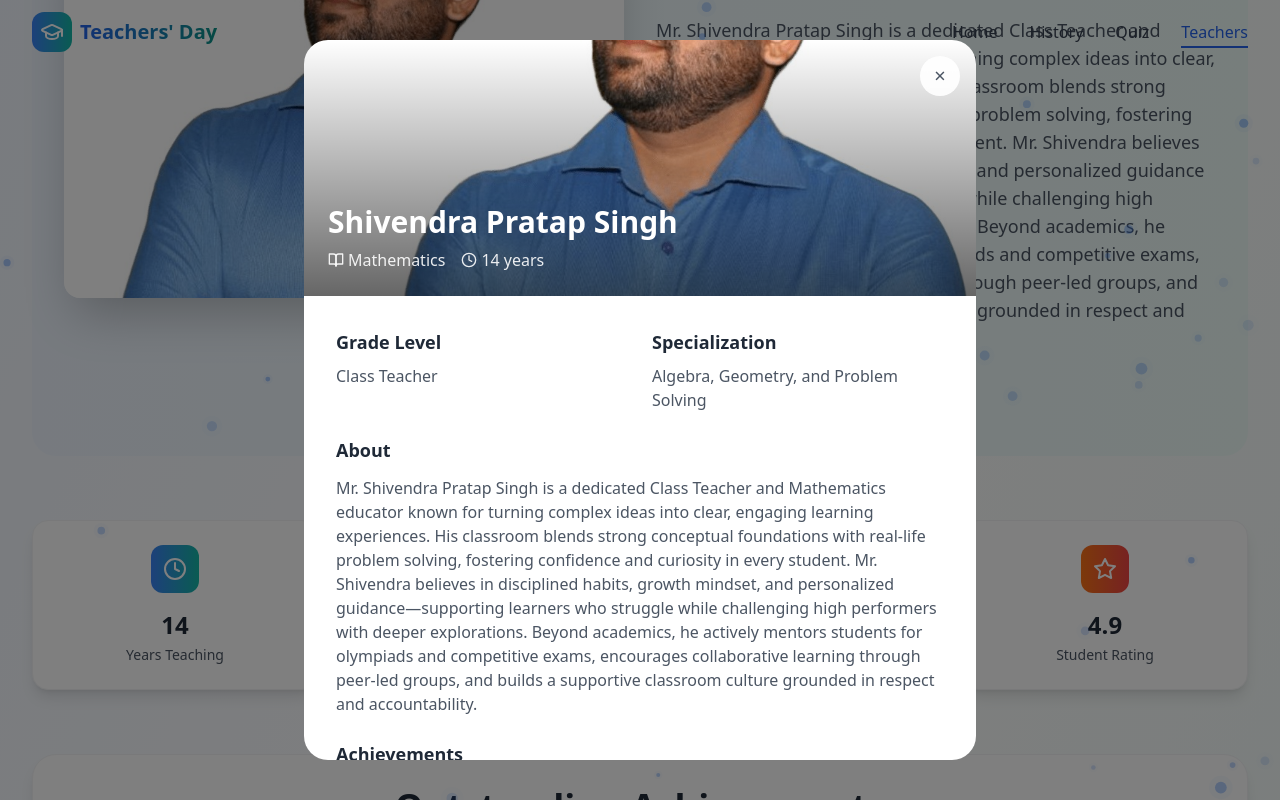
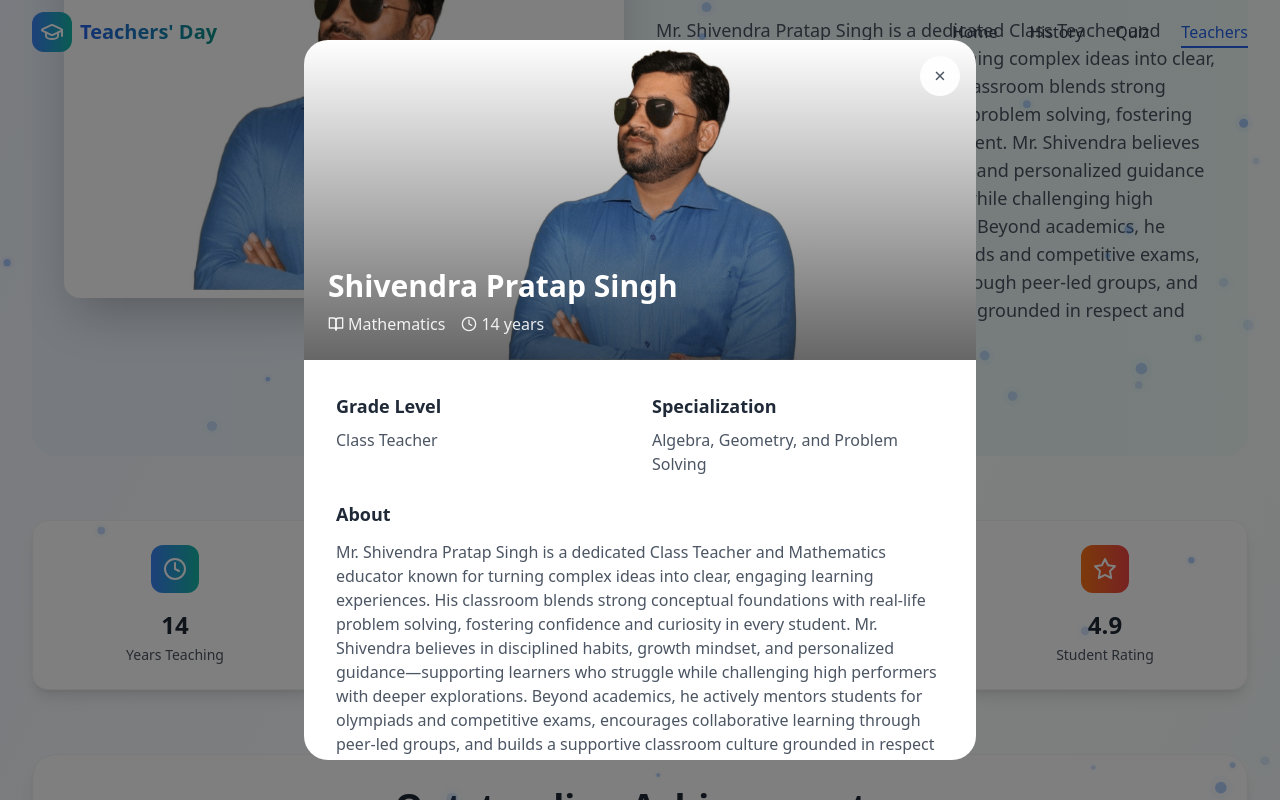
Before and after one commit to arusharma3638-lab/Teachers-Day, a React (Vite) app: page /teachers in a window 1280 px wide. Both pictures are taken after a click on the button "View Full Profile". Shown: the part 620-1420 px from the top of the page. Built offline with nearby package versions, Linux system fonts and the light colour scheme.

Commit message:
Update Vite  deployment

```diff
--- a/src/pages/TeacherShowcase.tsx
+++ b/src/pages/TeacherShowcase.tsx
@@ -63,7 +63,7 @@ const TeacherShowcase: React.FC = () => {
                 <img
                   src={teacher.photo}
                   alt={teacher.name}
-                  className="w-full h-64 sm:h-80 md:h-96 object-cover rounded-xl sm:rounded-2xl shadow-xl sm:shadow-2xl"
+                  className="w-full h-64 sm:h-80 md:h-96 object-contain object-center bg-white rounded-xl sm:rounded-2xl shadow-xl sm:shadow-2xl p-2"
                   onError={handleImageError}
                   onLoad={handleImageLoad}
                 />
@@ -237,7 +237,7 @@ const TeacherShowcase: React.FC = () => {
                 <img
                   src={selectedTeacherData.photo}
                   alt={selectedTeacherData.name}
-                  className="w-full h-48 sm:h-64 object-cover"
+                  className="w-full h-56 sm:h-72 md:h-80 object-contain object-center bg-white"
                   onError={handleImageError}
                 />
                 <div className="absolute inset-0 bg-gradient-to-t from-black/60 to-transparent" />
```
Also changed, not shown: public/shivendra-new.jpg (added), public/shivendra.jpg (added).
